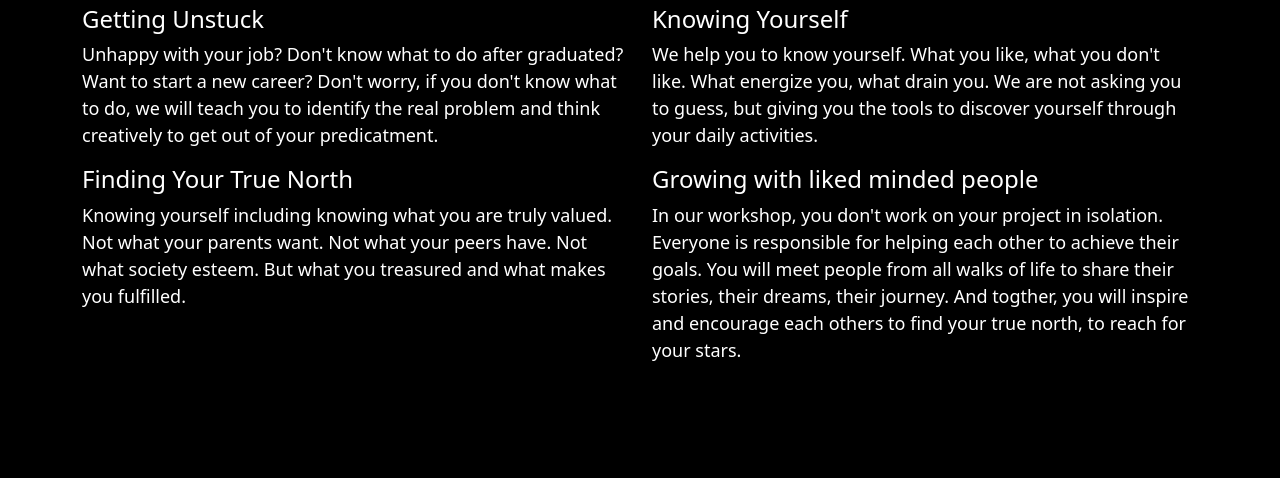
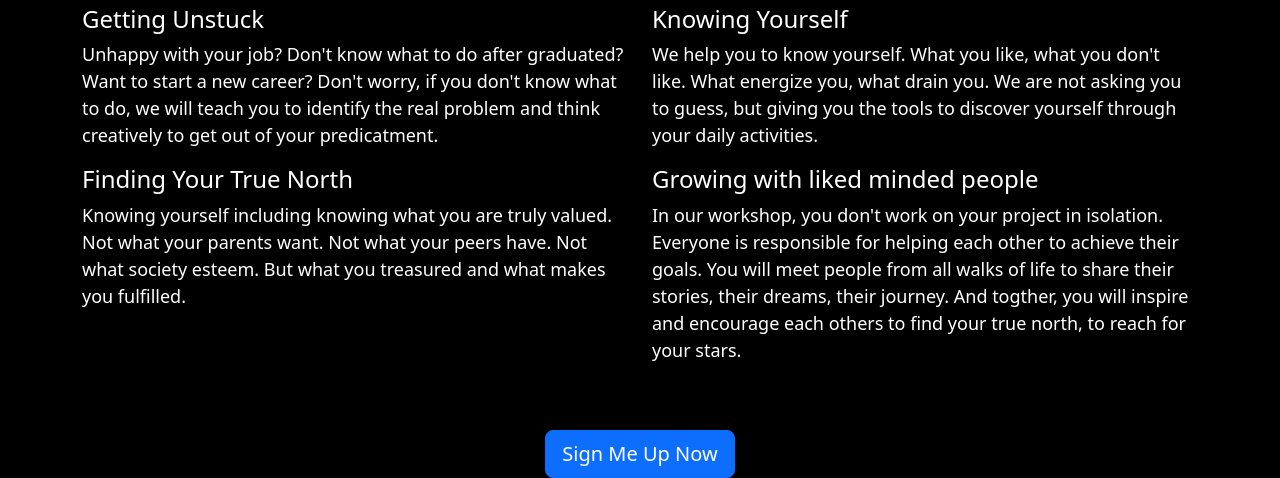
Before and after one commit to johnkflam/juice4life, a plain HTML site: page index.html in a window 1280 px wide. Shown: the part 533-1011 px from the top of the page. Before the commit the page ends 963 px from the top, so only its background shows below. Drawn offline with nearby package versions, Linux system fonts and the light colour scheme.

Commit message:
add another cta

```diff
--- a/index.html
+++ b/index.html
@@ -71,6 +71,11 @@
         </div>
       </div>
     </section>
+    <section class="cta">
+      <div class="container text-center">
+        <button class="btn btn-lg btn-primary">Sign Me Up Now</button>
+      </div>
+    </section>
   </main>
   <!-- Bootstrap JS and jQuery -->
   <script
```
